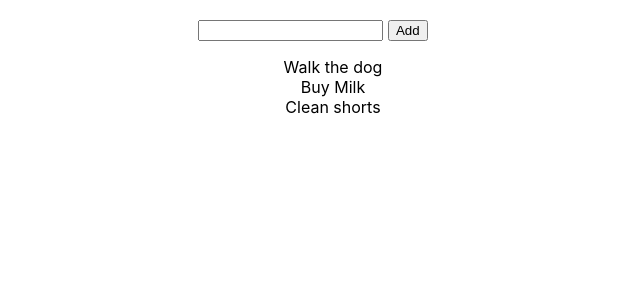
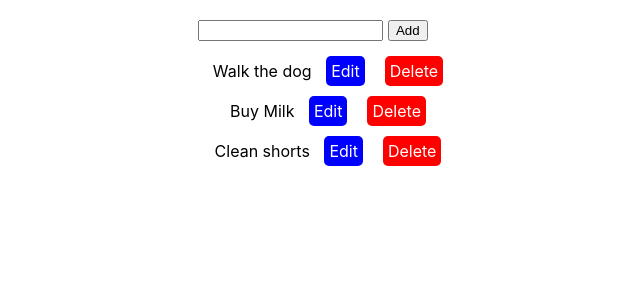
Before and after one commit to realdanieljames/react-lifecycle-intro, a React (Create React App) app: page / in a window 1280 px wide. Shown: the top 300 px of the page, without its empty margins (327-967 px from the left). Built offline with nearby package versions, Linux system fonts and the light colour scheme.

Commit message:
add delete

```diff
--- a/src/App.js
+++ b/src/App.js
@@ -20,10 +20,17 @@ export default class App extends Component {
     ],
     todoValue: "",
     showErrorMessage: false,
+    showNoTodosMessage: false,
   };
 
   handleInputChange = (event) => {
     //console.log(event.target.name, event.target.value);
+
+    if (this.state.showErrorMessage) {
+      this.setState({
+        showErrorMessage: false,
+      });
+    }
 
     this.setState({
       [event.target.name]: event.target.value,
@@ -32,6 +39,13 @@ export default class App extends Component {
 
   handleSubmit = (event) => {
     event.preventDefault();
+
+    if (this.state.todoValue.length === 0) {
+      this.setState({
+        showErrorMessage: true,
+      });
+      return;
+    }
 
     let newTodoObj = {
       id: uuidv4(),
@@ -42,10 +56,19 @@ export default class App extends Component {
     // let newArray = [...this.state.todoList];
     // newArray.push(newTodoObj);
 
-    this.setState({
+    this.setState(
+      {
         todoList: newArray,
         todoValue: "",
+      },
+      () => {
+        if (this.state.todoList.length > 0) {
+          this.setState({
+            showNoTodosMessage: false,
           });
+        }
+      }
+    );
   };
 
   // showTodoList = () => {
@@ -58,12 +81,46 @@ export default class App extends Component {
     console.log("Add Func");
   };
 
+  appHandleDeleteTodo = (targetID) => {
+    //console.log("ID: ", id);
+
+    let copiedArray = [...this.state.todoList];
+
+    let filteredArray = copiedArray.filter(({ id }) => {
+      return id !== targetID;
+    });
+
+    this.setState(
+      {
+        todoList: filteredArray,
+      },
+      () => {
+        // console.log("-----" + "inside setState");
+        if (this.state.todoList.length === 0) {
+          this.setState({
+            showNoTodosMessage: true,
+          });
+        }
+      }
+    );
+    // console.log("outside setSTate");
+    // if (this.state.todoList.length === 0) {
+    //   this.setState({
+    //     showNoTodosMessage: true,
+    //   });
+    // }
+  };
+
   render() {
-    const { todoList, showErrorMessage } = this.state;
+    const { todoList, showErrorMessage, showNoTodosMessage } = this.state;
 
     return (
       <div style={{ textAlign: "center" }}>
-        {showErrorMessage ? <div>Please, enter something todo!</div> : null}
+        {showErrorMessage ? (
+          <div style={{ color: "red", marginTop: 10 }}>
+            Please, enter something todo!
+          </div>
+        ) : null}
         <input
           onChange={this.handleInputChange}
           style={{ marginTop: 20 }}
@@ -78,15 +135,22 @@ export default class App extends Component {
             return <li key={id}>{todo}</li>;
           })}
         </ul> */}
+        {showNoTodosMessage ? (
+          <div style={{ marginTop: 10, color: "blue" }}>
+            Please add something to do!
+          </div>
+        ) : (
           <TodoView
             todoList={todoList}
-          nameString={"Hamster"}
-          age={123}
-          arrayObject={[1, 2, 3]}
-          trueOrFalse={false}
-          addFunc={this.addFunc}
-          obj={{ 1: 1, 2: 2, 3: 3 }}
+            appHandleDeleteTodo={this.appHandleDeleteTodo}
+            // nameString={"Hamster"}
+            // age={123}
+            // arrayObject={[1, 2, 3]}
+            // trueOrFalse={false}
+            // addFunc={this.addFunc}
+            // obj={{ 1: 1, 2: 2, 3: 3 }}
           />
+        )}
       </div>
     );
   }
--- /dev/null
+++ b/src/components/TodoView.css
@@ -0,0 +1,15 @@
+.todo-button-shared-style {
+  margin: 10px;
+  padding: 5px;
+  color: white;
+  cursor: pointer;
+  border-radius: 5px;
+}
+
+.edit-button {
+  background-color: blue;
+}
+
+.delete-button {
+  background-color: red;
+}
--- a/src/components/TodoView.js
+++ b/src/components/TodoView.js
@@ -1,20 +1,31 @@
 import React from "react";
 import { arrayOf, shape, number, string } from "prop-types";
 
-const TodoView = ({
-  todoList,
-  nameString,
-  age,
-  arrayObject,
-  trueOrFalse,
-  addFunc,
-  obj,
-}) => {
-  console.log(todoList);
+import "./TodoView.css";
+
+const TodoView = ({ todoList, appHandleDeleteTodo }) => {
+  //console.log(todoList);
+
+  const todoViewHandleDeleteButton = (id) => {
+    //console.log("ID: ", id);
+    appHandleDeleteTodo(id);
+  };
+
   return (
     <ul style={{ listStyle: "none" }}>
       {todoList.map(({ id, todo }) => {
-        return <li key={id}>{todo}</li>;
+        return (
+          <li key={id} style={{ margin: 20 }}>
+            {todo}{" "}
+            <span className="todo-button-shared-style edit-button">Edit</span>
+            <span
+              onClick={() => todoViewHandleDeleteButton(id)}
+              className="todo-button-shared-style delete-button"
+            >
+              Delete
+            </span>
+          </li>
+        );
       })}
     </ul>
   );
```
Lines whose indentation alone changed are shown as unchanged.
